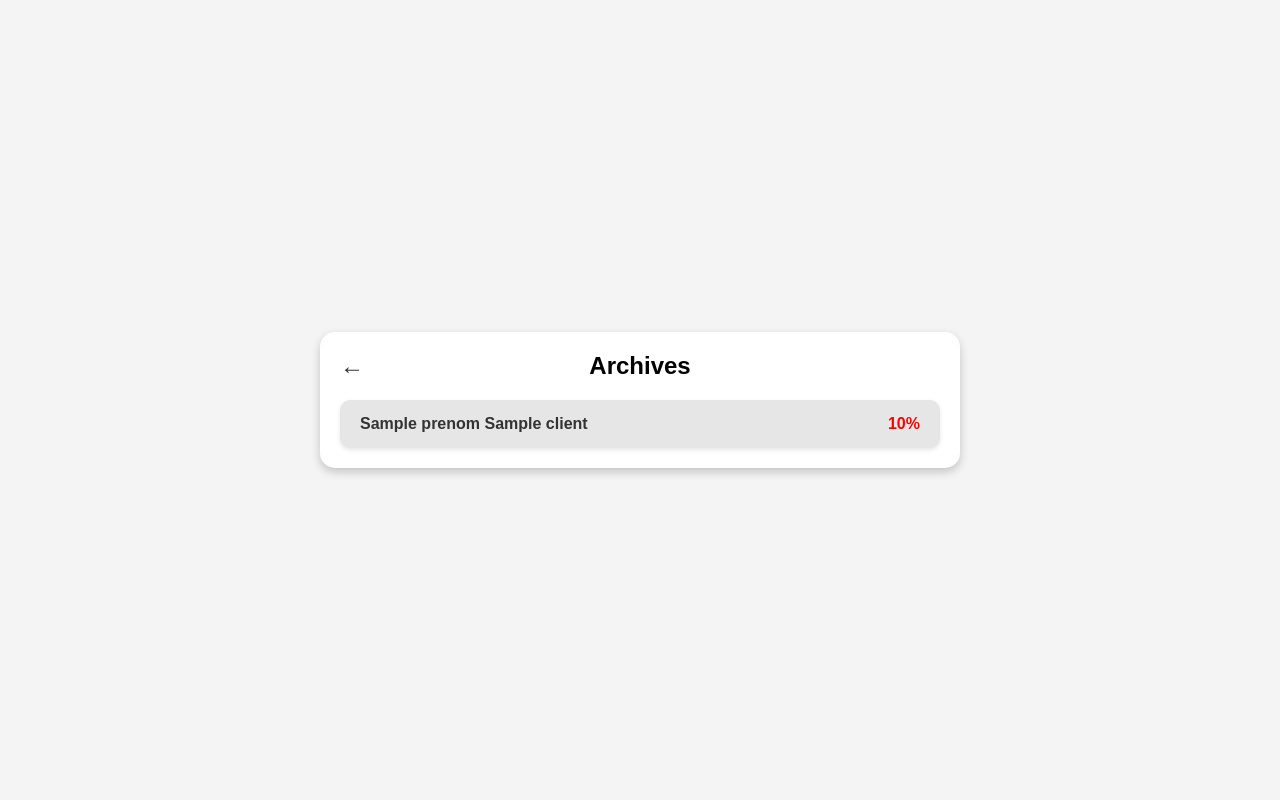
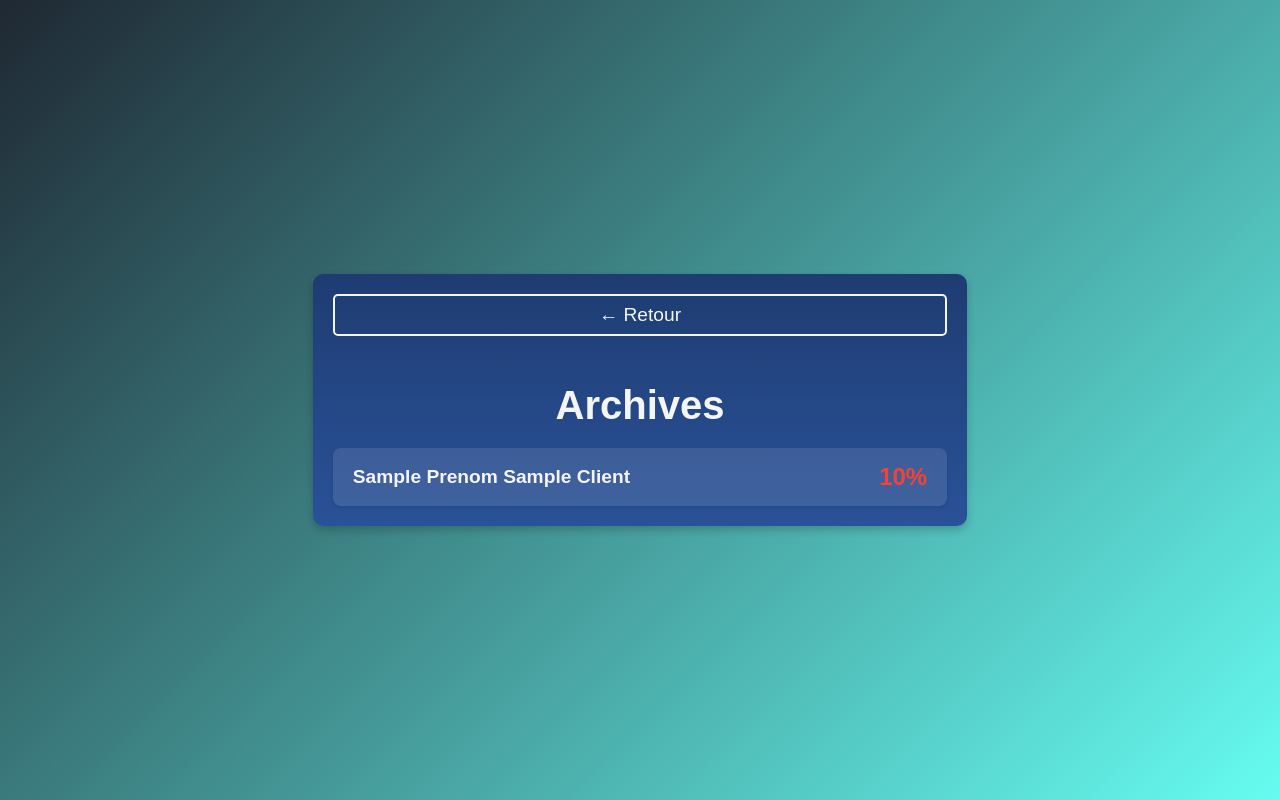
Before and after one commit to yannblanc75/YGARD, a Flask app: template yform/templates/archive.html in a window 1280 px wide. Run offline with Flask 3, Linux system fonts and the light colour scheme; the template is opened without the code that fills it: most values are stand-ins (such as "Sample title", 1, 10 or a date in 2020).

Commit message:
Add : DA on Index and Archive

```diff
--- a/yform/app.py
+++ b/yform/app.py
@@ -8,15 +8,33 @@ CORS(app)
 # Configuration de la base de données
 db_config = {
     'host': 'localhost',
-    'user': 'root',  # Remplacez par votre utilisateur MySQL
-    'password': 'root',  # Remplacez par votre mot de passe MySQL
-    'database': 'banqueEvaluation'  # Assurez-vous que votre base de données a bien ce nom
+    'user': 'root',
+    'password': 'root',
+    'database': 'banqueEvaluation'
 }
 
 # Page d'accueil
 @app.route('/')
 def home():
-    return render_template('index.html')
+    connection = None
+    try:
+        connection = mysql.connector.connect(**db_config)
+        cursor = connection.cursor(dictionary=True)
+
+        # Récupérer les 3 derniers profils ajoutés
+        query = """
+            SELECT Prenom, Nom FROM Clients
+            ORDER BY ClientID DESC LIMIT 3
+        """
+        cursor.execute(query)
+        recent_profiles = cursor.fetchall()
+        return render_template('index.html', recent_profiles=recent_profiles)
+    except mysql.connector.Error as err:
+        return f"Erreur: {err}"
+    finally:
+        if connection and connection.is_connected():
+            cursor.close()
+            connection.close()
 
 # Route pour afficher les archives
 @app.route('/archive')
@@ -26,14 +44,13 @@ def archive():
         connection = mysql.connector.connect(**db_config)
         cursor = connection.cursor(dictionary=True)
 
-        # Récupérer les données des clients récemment traités
+        # Inclure le score_sante dans la requête
         query = """
-            SELECT Clients.ClientID, Clients.Prenom, Clients.Nom, Clients.Age, Sante.IMC, Historique.DossierMedical,
-            (100 - (Clients.Age / 2) - (Sante.IMC / 10) - (5 * Historique.DossierMedical)) AS score_sante
+            SELECT Clients.ClientID, Clients.Prenom, Clients.Nom, Clients.Age, Historique.DossierMedical, Sante.IMC as score_sante
             FROM Clients
+            JOIN Historique ON Clients.ClientID = Historique.ClientID
             JOIN Sante ON Clients.ClientID = Sante.ClientID
-            JOIN Historique ON Clients.ClientID = Historique.ClientID
-            ORDER BY Clients.ClientID DESC
+            ORDER BY Clients.ClientID DESC LIMIT 10
         """
         cursor.execute(query)
         clients = cursor.fetchall()
@@ -61,16 +78,12 @@ def add_emprunteur():
         antecedents_medicaux = int(data['antecedents_medicaux'])
         score_employabilite = int(data['score_employabilite'])
 
-        # Calcul du BMI
         imc = poids / ((taille / 100) ** 2)
-
-        # Calcul du score santé
         score_sante = max(0, 100 - (age / 2) - (imc / 10) - (antecedents_medicaux * 5))
 
         connection = mysql.connector.connect(**db_config)
         cursor = connection.cursor()
 
-        # Insérer les données dans la table Clients
         query_clients = """
             INSERT INTO Clients (Nom, Prenom, Age, Sexe, Profession, RevenuAnnuel, RatioEndettement, MontantPret, DureePret)
             VALUES (%s, %s, %s, %s, %s, %s, %s, %s, %s)
@@ -87,38 +100,23 @@ def add_emprunteur():
             12
         )
         cursor.execute(query_clients, client_values)
-
-        # Récupérer l'ID du client nouvellement ajouté
         client_id = cursor.lastrowid
 
-        # Insérer les données dans la table Sante
         query_sante = """
             INSERT INTO Sante (ClientID, Poids, Taille, IMC, ActivitePhysique, Tabagisme, ConsommationAlcool, MaladiesChroniques, ChirurgiesPassees, HospitalisationsRecente)
             VALUES (%s, %s, %s, %s, %s, %s, %s, %s, %s, %s)
         """
         sante_values = (
-            client_id,
-            poids,
-            taille,
-            imc,
-            0,
-            0,
-            0,
-            0,
-            0,
-            0
+            client_id, poids, taille, imc, 0, 0, 0, 0, 0, 0
         )
         cursor.execute(query_sante, sante_values)
 
-        # Insérer les données dans la table Historique
         query_historique = """
             INSERT INTO Historique (ClientID, DossierMedical, PretObtenu)
             VALUES (%s, %s, %s)
         """
         historique_values = (
-            client_id,
-            "Dossier médical par défaut",
-            "Non"
+            client_id, "Dossier médical par défaut", 0
         )
         cursor.execute(query_historique, historique_values)
 
@@ -132,6 +130,5 @@ def add_emprunteur():
             cursor.close()
             connection.close()
 
-# Lancer l'application Flask
 if __name__ == '__main__':
-    app.run(debug=True)
+    app.run(debug=True, port=5001)
--- a/yform/static/css/style.css
+++ b/yform/static/css/style.css
@@ -1,72 +1,209 @@
-/* Archive Page Styles */
+/* Général */
 body {
-    font-family: Arial, sans-serif;
-    background-color: #f4f4f4;
     margin: 0;
     padding: 0;
+    font-family: 'Arial', sans-serif;
+    background: linear-gradient(135deg, #1f2833, #66fcf1);
+    color: #c5c6c7;
     display: flex;
     justify-content: center;
     align-items: center;
-    min-height: 100vh;
+    height: 100vh;
 }
 
-.archive-container {
-    width: 90%;
-    max-width: 600px;
-    background-color: #ffffff;
+/* Conteneur principal */
+.index-container {
+    width: 80%;
+    max-width: 1200px;
+    background: #0b0c10;
     border-radius: 15px;
     padding: 20px;
-    box-shadow: 0 4px 10px rgba(0, 0, 0, 0.2);
+    box-shadow: 0 4px 15px rgba(0, 0, 0, 0.3);
+    display: flex;
+    flex-direction: column;
+    align-items: center;
+}
+
+/* En-tête */
+.index-header {
+    width: 100%;
+    text-align: center;
+    padding: 10px 0;
+    border-bottom: 2px solid #45a29e;
+    margin-bottom: 20px;
     position: relative;
 }
 
-.back-button {
-    text-decoration: none;
-    font-size: 24px;
-    color: #333;
-    position: absolute;
-    top: 20px;
-    left: 20px;
+.index-header h1 {
+    margin: 0;
+    font-size: 2.5rem;
+    color: #66fcf1;
 }
 
-.archive-title {
-    text-align: center;
-    margin: 0;
-    padding-bottom: 20px;
-    font-size: 24px;
-    font-weight: bold;
+.doctor-name {
+    position: absolute;
+    top: 10px;
+    left: 20px;
+    font-size: 1.2rem;
+    background: #1f2833;
+    padding: 5px 10px;
+    border-radius: 5px;
+    color: #66fcf1;
+    box-shadow: 0 2px 4px rgba(0, 0, 0, 0.3);
 }
 
-.archive-list {
+/* Contenu principal */
+.index-main {
+    display: flex;
+    justify-content: space-between;
+    width: 100%;
+    gap: 20px;
+}
+
+/* Panneau gauche */
+.left-panel {
+    flex: 1;
+    display: flex;
+    flex-direction: column;
+    gap: 20px;
+    align-items: center;
+}
+
+.action-button {
+    width: 80%;
+    padding: 15px 20px;
+    font-size: 1.2rem;
+    background: #45a29e;
+    color: #0b0c10;
+    border: none;
+    border-radius: 10px;
+    cursor: pointer;
+    transition: all 0.3s ease;
+    text-align: center;
+}
+
+.action-button:hover {
+    background: #66fcf1;
+    transform: scale(1.05);
+}
+
+/* Panneau droit */
+.right-panel {
+    flex: 2;
+    background: #1f2833;
+    border-radius: 10px;
+    padding: 15px 20px;
+    box-shadow: 0 4px 10px rgba(0, 0, 0, 0.3);
+    color: #66fcf1;
+}
+
+.recent-title {
+    margin: 0;
+    text-align: center;
+    font-size: 1.8rem;
+    margin-bottom: 20px;
+}
+
+.recent-list {
     display: flex;
     flex-direction: column;
     gap: 15px;
 }
 
-.archive-card {
+.recent-profile {
+    background: #0b0c10;
+    padding: 10px 15px;
+    border-radius: 8px;
+    text-align: center;
+    font-size: 1.2rem;
+    transition: all 0.3s ease;
+}
+
+.recent-profile:hover {
+    background: #45a29e;
+    color: #0b0c10;
+    transform: scale(1.02);
+}
+/* Style général pour les archives */
+.archive-container {
+    display: flex;
+    flex-direction: column;
+    width: calc(30% * 1.6); /* Augmente la largeur de 60 % */
+    max-width: calc(1000px * 1.6); /* Agrandit proportionnellement */
+    padding: 20px;
+    background: linear-gradient(to bottom, #1e3c72, #2a5298);
+    border-radius: 10px;
+    box-shadow: 0 4px 8px rgba(0, 0, 0, 0.2);
+    color: #fff;
+    text-align: center;
+    font-family: 'Arial', sans-serif;
+}
+
+.archive-container h1 {
+    font-size: 2.5rem;
+    margin-bottom: 20px;
+    color: #f5f5f5;
+}
+
+/* Retour bouton */
+.back-button {
+    display: inline-block;
+    margin-bottom: 20px;
+    color: #f5f5f5;
+    font-size: 1.2rem;
+    text-decoration: none;
+    border: 2px solid #f5f5f5;
+    padding: 8px 15px;
+    border-radius: 5px;
+    transition: 0.3s;
+}
+
+.back-button:hover {
+    background-color: #f5f5f5;
+    color: #1e3c72;
+}
+
+/* Liste des clients */
+.client-list {
+    display: flex;
+    flex-direction: column;
+    gap: 15px;
+}
+
+/* Carte client */
+.client-card {
     display: flex;
     justify-content: space-between;
     align-items: center;
+    background: rgba(255, 255, 255, 0.1);
     padding: 15px 20px;
-    border-radius: 10px;
-    background-color: #e6e6e6;
+    border-radius: 8px;
     box-shadow: 0 2px 4px rgba(0, 0, 0, 0.1);
-    font-size: 16px;
+    transition: 0.3s;
 }
 
-.archive-name {
-    font-weight: bold;
-    color: #333;
+.client-card:hover {
+    background: rgba(255, 255, 255, 0.2);
 }
 
-.archive-score {
+/* Informations client */
+.client-info {
+    font-size: 1.2rem;
+    font-weight: bold;
+    text-transform: capitalize;
+    color: #f5f5f5;
+}
+
+/* Score client */
+.client-score {
+    font-size: 1.5rem;
     font-weight: bold;
 }
 
-.high-score .archive-score {
-    color: green;
+.high-score {
+    color: #4caf50; /* Vert pour les scores élevés */
 }
 
-.low-score .archive-score {
-    color: red;
+.low-score {
+    color: #f44336; /* Rouge pour les scores bas */
 }
--- a/yform/templates/archive.html
+++ b/yform/templates/archive.html
@@ -8,13 +8,17 @@
 </head>
 <body>
     <div class="archive-container">
-        <a href="/" class="back-button">←</a>
-        <h1 class="archive-title">Archives</h1>
-        <div class="archive-list">
+        <a href="/" class="back-button">← Retour</a>
+        <h1>Archives</h1>
+        <div class="client-list">
             {% for client in clients %}
-            <div class="archive-card {% if client.score_sante > 60 %}high-score{% else %}low-score{% endif %}">
-                <span class="archive-name">{{ client.Prenom }} {{ client.Nom }}</span>
-                <span class="archive-score">{{ client.score_sante }}%</span>
+            <div class="client-card">
+                <div class="client-info">
+                    <strong>{{ client.Prenom }} {{ client.Nom }}</strong>
+                </div>
+                <div class="client-score {{ 'high-score' if client.score_sante > 60 else 'low-score' }}">
+                    {{ client.score_sante }}%
+                </div>
             </div>
             {% endfor %}
         </div>
```
Also changed, not shown: yform/templates/index.html (+3 -4 lines).
